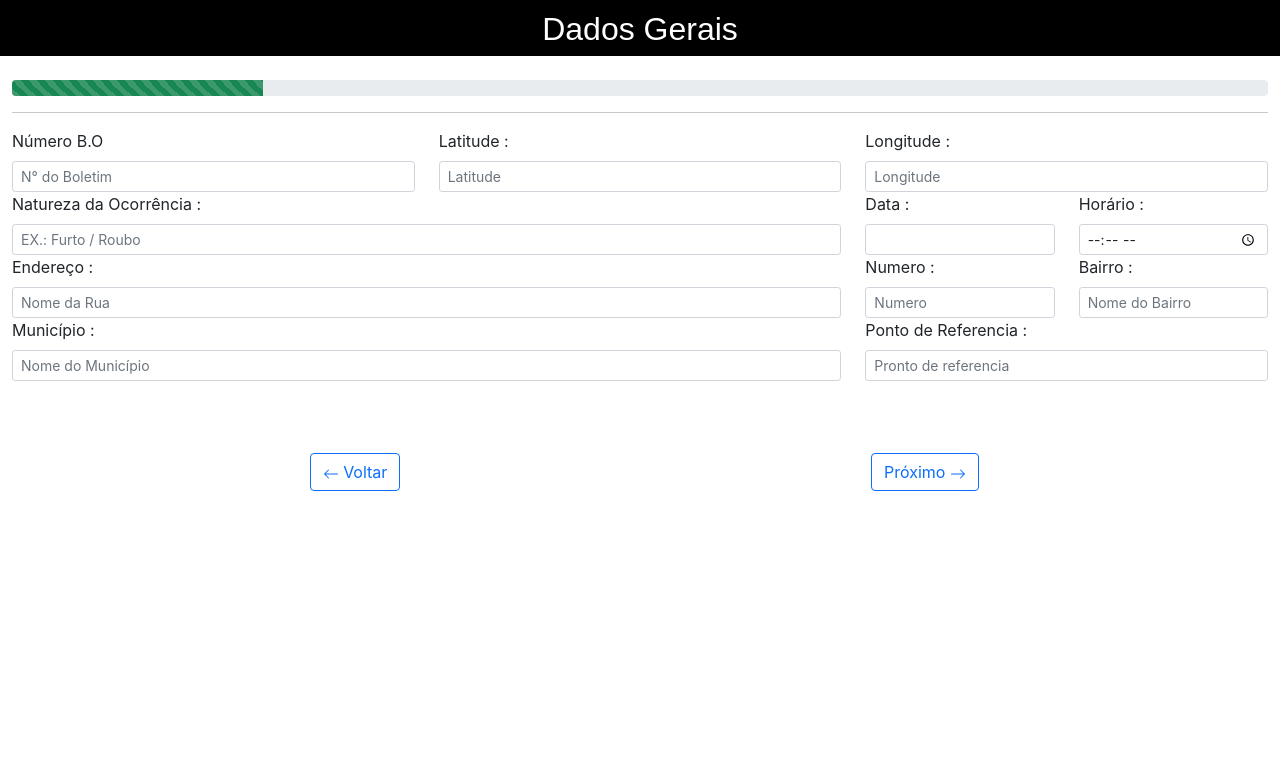
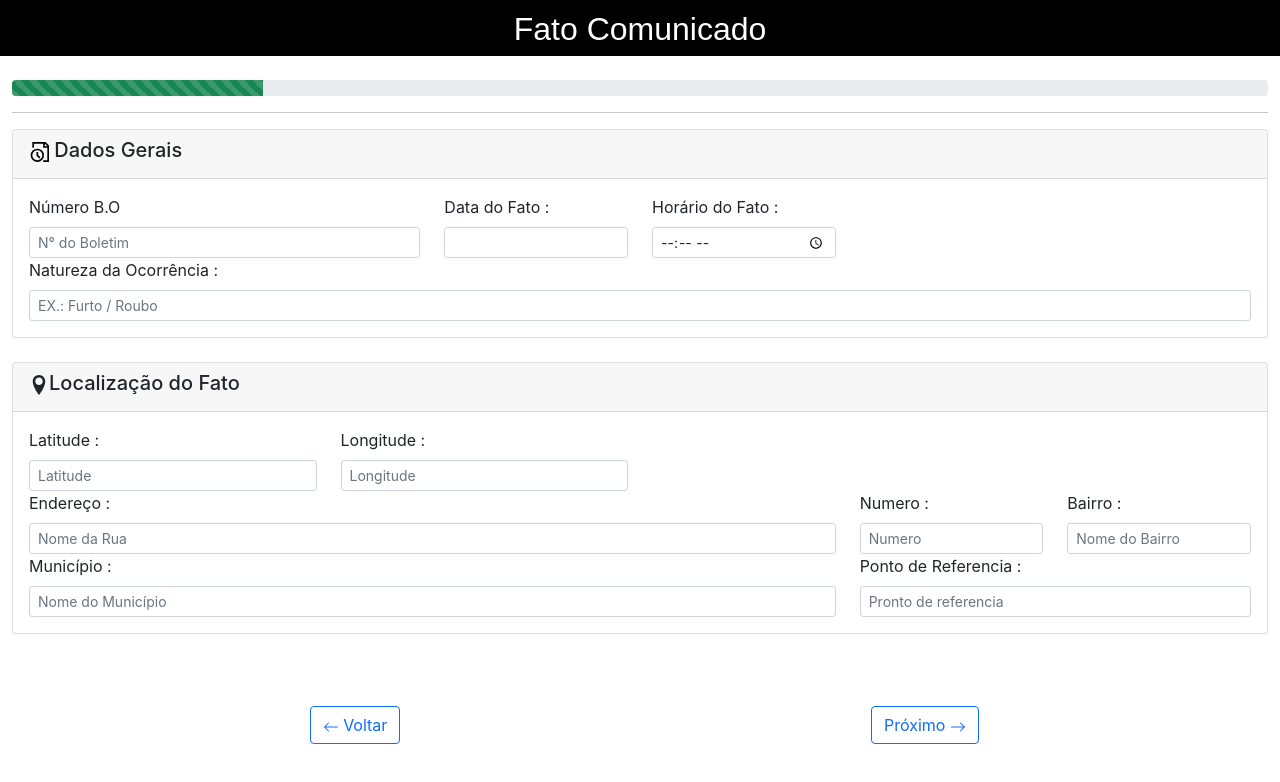
Before and after one commit to jairomartins/boonline4bpm, a React (Create React App) app: page /header in a window 1280 px wide. Shown: the top 782 px of the page. Built offline with nearby package versions, Linux system fonts and the light colour scheme.

Commit message:
add card no formulario header

```diff
--- a/src/Boletim/Boletim.jsx
+++ b/src/Boletim/Boletim.jsx
@@ -11,12 +11,13 @@ import {
 
 
 import Home from "../Home/home"
-import Header from "../components/Header/Header";
+import Header from "../components/Header/Header"
 import Envolvidos from "../components/Envolvido/Envolvidos"
-import ItensApreendidos from "../components/Material/ItensApreendidos";
+import ItensApreendidos from "../components/Material/ItensApreendidos"
 import Efetivo from "../components/Efetivo/Efetivo"
-import Historico from "../components/Historico/Historico";
+import Historico from "../components/Historico/Historico"
 import BoletimDetalhe from "../components/BoletimDetalhe/BoletimDetalhe"
+import Page404 from "../components/Page404"
 
 export default function Boletim(){
 
@@ -38,6 +39,7 @@ export default function Boletim(){
                     <Route path="/efetivo" element={<Efetivo boletim={boletim} setBoletim={setBoletim}/>} />
                     <Route path="/historico" element={<Historico boletim={boletim} setBoletim={setBoletim}/>} />
                     <Route path="/resumo" element={<BoletimDetalhe boletim={boletim}/>}/>
+                    <Route path="*" element={<Page404/>}/>
                 </Routes>
             </BrowserRouter>
 
--- a/src/components/Envolvido/AddEnvolvido.jsx
+++ b/src/components/Envolvido/AddEnvolvido.jsx
@@ -115,7 +115,7 @@ function AddEnvolvido ({boletim, setBoletim}){
             </Container>
 
             {/* Container dados de Localizacao */}
-            <Container>
+            <Container fluid>
                 <Row>
                 <Col sm={4}>
                     <Form.Label>Endereço:</Form.Label>
--- a/src/components/Envolvido/EnvolvidoList.jsx
+++ b/src/components/Envolvido/EnvolvidoList.jsx
@@ -6,7 +6,7 @@ import Envolvido from "./Envolvido";
 function EnvolvidoList ({boletim,setBoletim}){
     return (
         <>
-        <Container>
+        <Container fluid>
         <Table>
             <thead>
                 <tr>
--- a/src/components/Header/AddHeader.jsx
+++ b/src/components/Header/AddHeader.jsx
@@ -1,8 +1,11 @@
 import React  from "react";
 
-import {  Col, Container, Row, Form, ProgressBar} from 'react-bootstrap';
+import {  Col, Container, Row, Form, ProgressBar, Card} from 'react-bootstrap';
 
 import InputMask from 'react-input-mask';
+
+import { GrDocumentTime } from 'react-icons/gr';
+import { ImLocation } from 'react-icons/im';
 
 function AddHeader ({boletim,setBoletim}){
 
@@ -14,7 +17,12 @@ function AddHeader ({boletim,setBoletim}){
             <ProgressBar variant="success" striped now={20} />
             <hr/>
             <Form>
-                <Row>
+                <Card>
+                    <Card.Header>
+                        <Card.Title><GrDocumentTime/> Dados Gerais</Card.Title>
+                    </Card.Header>
+                    <Card.Body>
+                        <Row className="well">
                             <Col sm={4}>
                                 <Form.Label>Número B.O</Form.Label>
                                 <Form.Control
@@ -25,25 +33,29 @@ function AddHeader ({boletim,setBoletim}){
                                     onChange={(e)=>{setBoletim({...boletim, numero:e.target.value})}}
                                 />
                             </Col>
-                    <Col sm={4}>
-                        <Form.Label>Latitude : </Form.Label>
+
+                            <Col sm={2}>
+                                <Form.Label>Data do Fato :  </Form.Label>
+                                <InputMask
+                                    mask="99/99/9999"
+                                    className="form-control form-control-sm"
+                                    size="sm"
+                                    defaultValue={boletim.data}
+                                    onChange={(e)=>{setBoletim({...boletim, data:e.target.value})}}
+                                />
+                            </Col>
+                            <Col sm={2}>
+                                <Form.Label>Horário do Fato : </Form.Label>
                                 <Form.Control
                                     size="sm"
-                        placeholder="Latitude"
-                        defaultValue={boletim.latitude}
-                        onChange={(e)=>{setBoletim({...boletim, latitude:e.target.value})}}/>
-                    </Col>
-                    <Col sm={4}>
-                        <Form.Label>Longitude : </Form.Label>
-                        <Form.Control
-                        size="sm"
-                        placeholder="Longitude"
-                        defaultValue={boletim.longitude}
-                        onChange={(e)=>{setBoletim({...boletim, longitude:e.target.value})}}/>
+                                    type="time"
+                                    defaultValue={boletim.horario}
+                                    onChange={(e)=>{setBoletim({...boletim, horario:e.target.value})}}
+                                />
                             </Col>
                         </Row>
                         <Row>
-                    <Col sm={8}>
+                        <Col>
                             <Form.Label>Natureza da Ocorrência : </Form.Label>
                             <Form.Control
                                 required
@@ -54,25 +66,34 @@ function AddHeader ({boletim,setBoletim}){
 
                             />
                         </Col>
-                    <Col sm={2}>
-                        <Form.Label>Data :  </Form.Label>
-                        <InputMask
-                            mask="99/99/9999"
-                            className="form-control form-control-sm"
-                            size="sm"
-                            defaultValue={boletim.data}
-                            onChange={(e)=>{setBoletim({...boletim, data:e.target.value})}}
-                        />
-                    </Col>
-                    <Col sm={2}>
-                        <Form.Label>Horário : </Form.Label>
+                        </Row>
+                    </Card.Body>
+                </Card>
+                <br/>
+                <Card>
+                    <Card.Header>
+                        <Card.Title><ImLocation/>Localização do Fato</Card.Title>
+                    </Card.Header>
+                    <Card.Body>
+                <Row>
+
+                    <Col sm={3}>
+                        <Form.Label>Latitude : </Form.Label>
                         <Form.Control
                         size="sm"
-                            type="time"
-                            defaultValue={boletim.horario}
-                            onChange={(e)=>{setBoletim({...boletim, horario:e.target.value})}}
-                        />
+                        placeholder="Latitude"
+                        defaultValue={boletim.latitude}
+                        onChange={(e)=>{setBoletim({...boletim, latitude:e.target.value})}}/>
                     </Col>
+                    <Col sm={3}>
+                        <Form.Label>Longitude : </Form.Label>
+                        <Form.Control
+                        size="sm"
+                        placeholder="Longitude"
+                        defaultValue={boletim.longitude}
+                        onChange={(e)=>{setBoletim({...boletim, longitude:e.target.value})}}/>
+                    </Col>
+
                 </Row>
 
                 <Row>
@@ -120,6 +141,8 @@ function AddHeader ({boletim,setBoletim}){
                         onChange={(e)=>{setBoletim({...boletim, referencia:e.target.value})}}/>
                     </Col>
                 </Row>
+                </Card.Body>
+                </Card>
             </Form>
             <br></br>
         </Container>
--- a/src/components/Header/Header.jsx
+++ b/src/components/Header/Header.jsx
@@ -8,7 +8,7 @@ const Header = ({boletim,setBoletim})=>{
 
     return(
         <>
-            <Cabecalho texto={"Dados Gerais"}/>
+            <Cabecalho texto={"Fato Comunicado"}/>
             <AddHeader boletim={boletim} setBoletim={setBoletim} />
             <NavPage prev="/" next="/envolvido"/>
         </>
--- /dev/null
+++ b/src/components/Page404.jsx
@@ -0,0 +1,14 @@
+import React from "react";
+
+function page404(){
+
+    return(
+        <>
+            <h1>
+                <a href="/">Aconteceu algo inesperado volte ao incio clicando aqui...</a>
+            </h1>
+        </>
+    )
+}
+
+export default  page404
```
Lines whose indentation alone changed are shown as unchanged.
